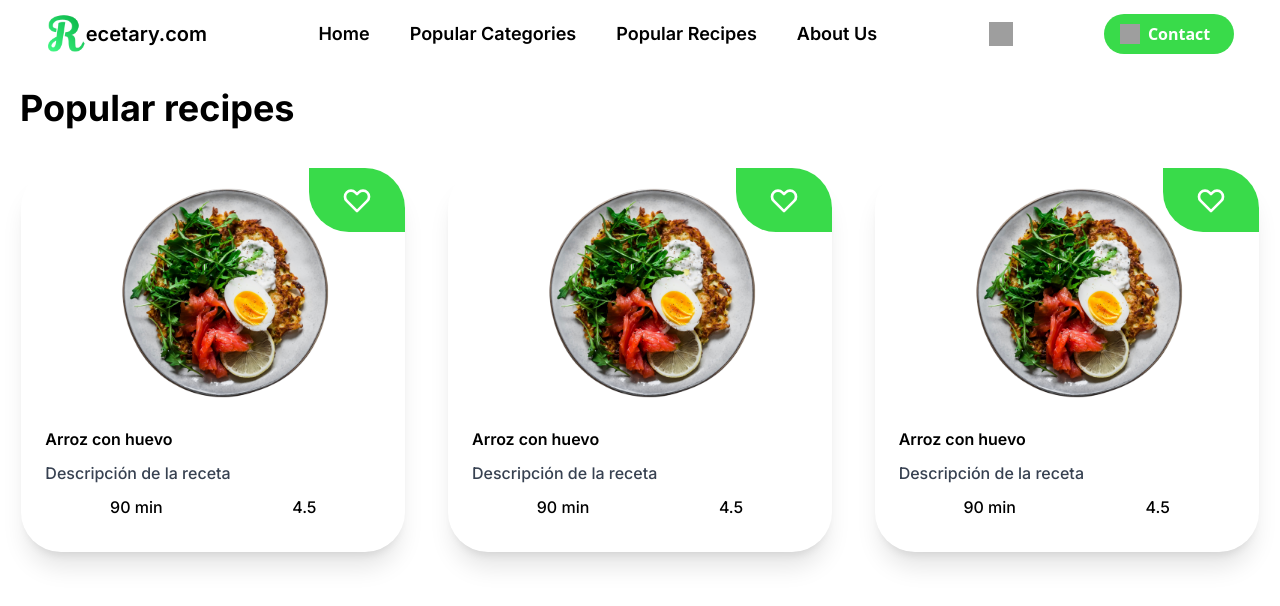
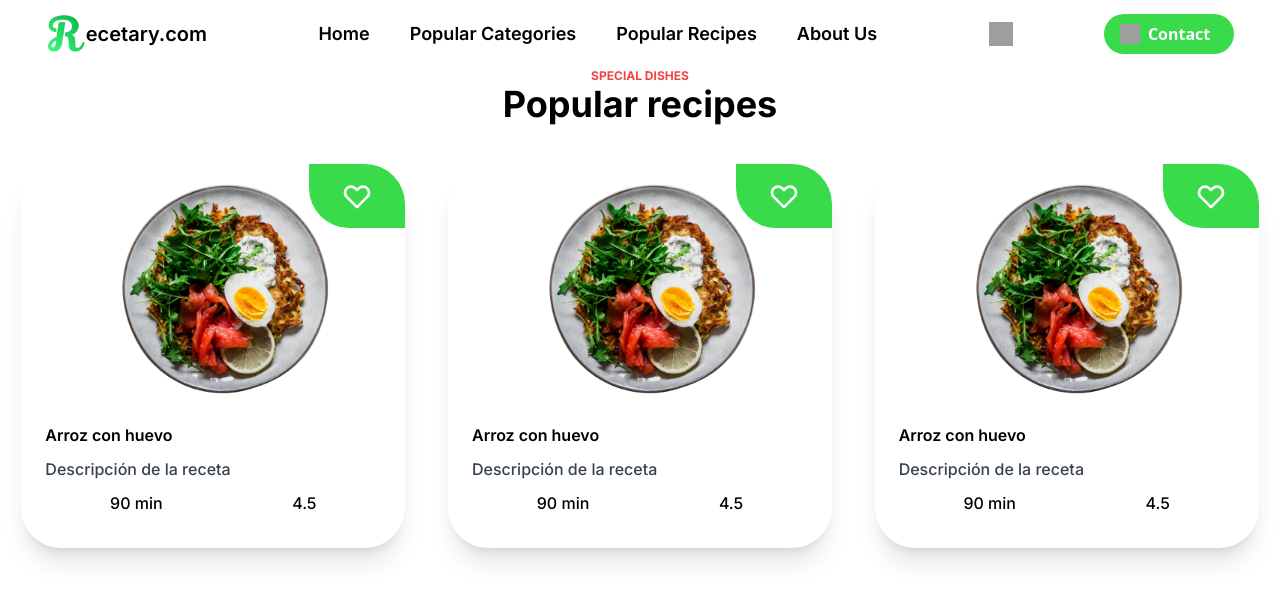
Before and after one commit to manugomz/Recetario, a React (Vite) app: page /popular-recipes in a window 1280 px wide. Shown: the top 606 px of the page. Built offline with nearby package versions, Linux system fonts and the light colour scheme; grey boxes are pictures that could not be loaded; some icons are missing.

Commit message:
added mini title and created a useFetch js file

```diff
--- a/src/containers/PopularRecipes.jsx
+++ b/src/containers/PopularRecipes.jsx
@@ -4,7 +4,10 @@ import RecipeBox from '../components/RecipeBox';
 function PopularRecipes() {
     return (
         <section>
-            <h1 className='font-extrabold text-4xl m-5 font-Inter'> Popular recipes</h1>
+            <h2 className="font-Inter font-bold
+            text-red-500 text-center text-xs
+            text-sm ">SPECIAL DISHES</h2>
+            <h1 className='font-extrabold text-4xl font-Inter text-center mx-5 mb-5 '> Popular recipes</h1>
             <div className='grid grid-cols-1 md:grid-cols-2 lg:grid-cols-3 2xl:grid-cols-4 justify-items-center p-auto w-screen'>
                 <RecipeBox/>
                 <RecipeBox/>
--- /dev/null
+++ b/src/hooks/useFetch.js
@@ -0,0 +1,11 @@
+const fetchApi = async(url) => {
+    try {
+        let res =await fetch(url);
+        let json = await res.json();
+        if (!res.ok) throw { status: res.status, statusText: res.statusText };
+        return json;
+    } catch (error) {
+        const errorMsg = document.createElement('p');
+        errorMsg.textContent = `error: ${error.message}`;
+    }
+}
```
